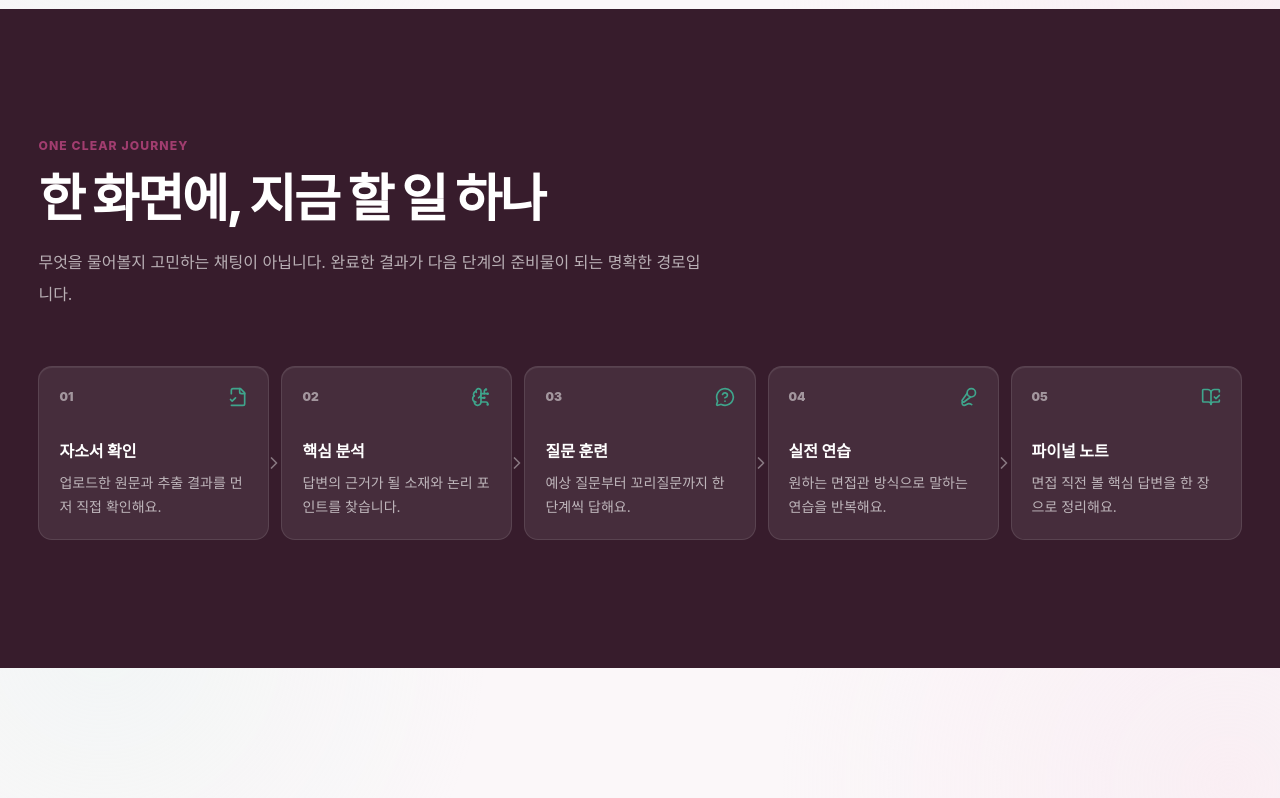
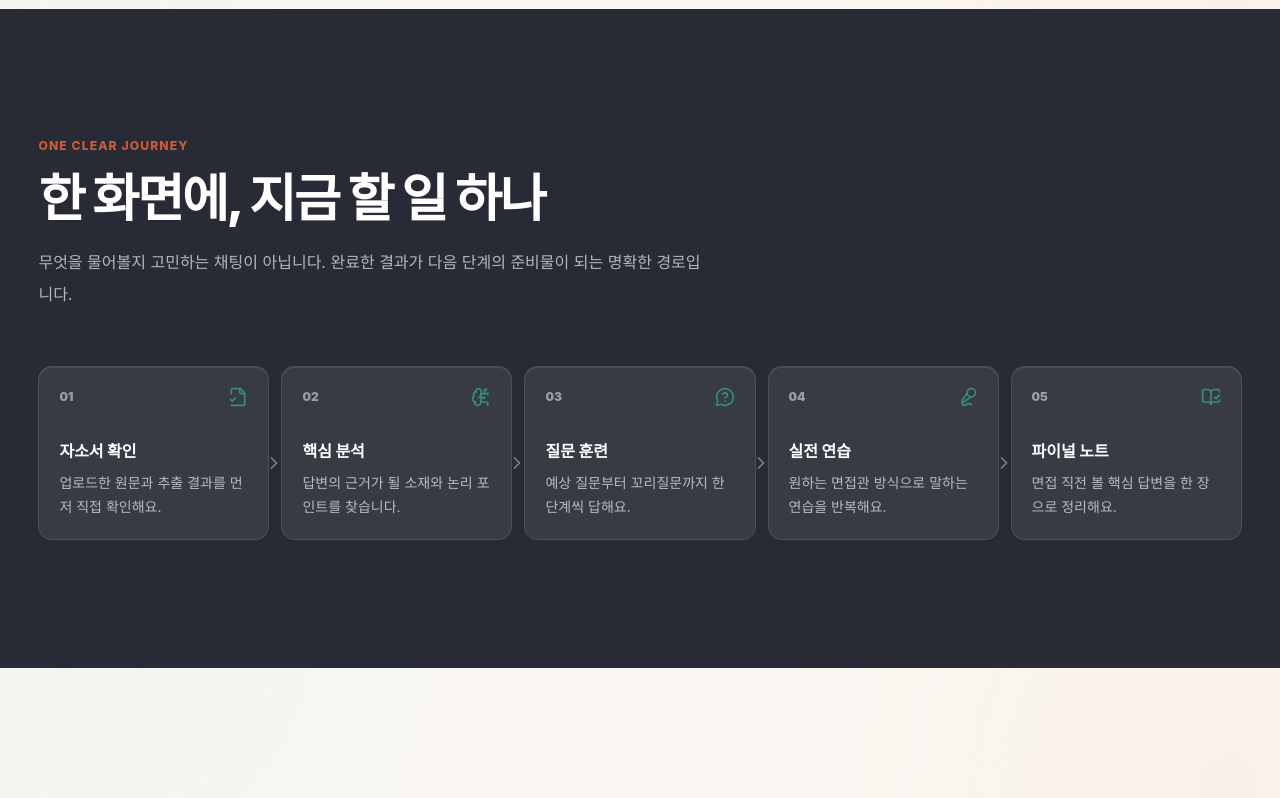
Before and after one commit to khlee-wq/hs-aihow, a Next.js app: page / in a window 1280 px wide. Shown: the part 1760-2558 px from the top of the page. Built offline with nearby package versions, Linux system fonts and the light colour scheme.

Commit message:
feat: adopt ink tangerine brand palette

```diff
--- a/src/app/layout.tsx
+++ b/src/app/layout.tsx
@@ -13,8 +13,8 @@ export const viewport: Viewport = {
   initialScale: 1,
   viewportFit: "cover",
   themeColor: [
-    { media: "(prefers-color-scheme: light)", color: "#fbf7f9" },
-    { media: "(prefers-color-scheme: dark)", color: "#170f14" },
+    { media: "(prefers-color-scheme: light)", color: "#faf7f2" },
+    { media: "(prefers-color-scheme: dark)", color: "#171411" },
   ],
 };
 
--- a/src/components/motion/journey-orbit.tsx
+++ b/src/components/motion/journey-orbit.tsx
@@ -47,7 +47,7 @@ const orbitAnimation = {
             },
             {
               ty: "st",
-              c: { a: 0, k: [0.631, 0.239, 0.435, 1] },
+              c: { a: 0, k: [0.816, 0.353, 0.208, 1] },
               o: { a: 0, k: 42 },
               w: { a: 0, k: 4 },
               lc: 2,
@@ -63,7 +63,7 @@ const orbitAnimation = {
             },
             {
               ty: "fl",
-              c: { a: 0, k: [0.631, 0.239, 0.435, 1] },
+              c: { a: 0, k: [0.816, 0.353, 0.208, 1] },
               o: { a: 0, k: 100 },
               nm: "Dot fill",
             },
@@ -118,7 +118,7 @@ const orbitAnimation = {
             },
             {
               ty: "fl",
-              c: { a: 0, k: [0.247, 0.647, 0.549, 1] },
+              c: { a: 0, k: [0.22, 0.549, 0.486, 1] },
               o: { a: 0, k: 100 },
               nm: "Core fill",
             },
--- a/src/styles/tokens.css
+++ b/src/styles/tokens.css
@@ -1,44 +1,44 @@
 :root {
   color-scheme: light;
-  --canvas: #fbf7f9;
-  --canvas-alt: #f7eaf2;
+  --canvas: #faf7f2;
+  --canvas-alt: #f4e9dc;
   --surface: #ffffff;
   --surface-raised: #ffffff;
-  --surface-subtle: #fdf9fb;
-  --surface-muted: #f5edf2;
-  --surface-inverse: #371c2c;
-  --surface-overlay: rgba(48, 23, 38, 0.54);
-  --text-primary: #321c2a;
-  --text-secondary: #796473;
-  --text-tertiary: #a08c99;
+  --surface-subtle: #fcfaf6;
+  --surface-muted: #f3eee7;
+  --surface-inverse: #282b35;
+  --surface-overlay: rgba(35, 29, 24, 0.54);
+  --text-primary: #282520;
+  --text-secondary: #756e65;
+  --text-tertiary: #9e968c;
   --text-inverse: #ffffff;
-  --brand: #a13d6f;
-  --brand-strong: #7f2f57;
-  --brand-soft: #f7e3ed;
-  --brand-on-white: #7f2f57;
-  --mint: #3fa58c;
-  --mint-soft: #e3f4ef;
-  --coral: #e8895d;
-  --coral-soft: #fff0e7;
-  --warning: #a96e0d;
-  --warning-soft: #fff3d8;
-  --success: #287963;
-  --danger: #b54355;
+  --brand: #d05a35;
+  --brand-strong: #a84327;
+  --brand-soft: #fce8df;
+  --brand-on-white: #a84327;
+  --mint: #388c7c;
+  --mint-soft: #e2f1ed;
+  --coral: #e6a137;
+  --coral-soft: #fff3dc;
+  --warning: #a66a0e;
+  --warning-soft: #fff1d2;
+  --success: #256f5f;
+  --danger: #b44236;
   --text-on-mint: #163d34;
-  --border-soft: rgba(95, 42, 72, 0.075);
-  --border: rgba(95, 42, 72, 0.13);
-  --border-strong: rgba(161, 61, 111, 0.26);
-  --border-accent: rgba(161, 61, 111, 0.4);
-  --focus: #a13d6f;
+  --border-soft: rgba(94, 72, 55, 0.075);
+  --border: rgba(94, 72, 55, 0.13);
+  --border-strong: rgba(208, 90, 53, 0.26);
+  --border-accent: rgba(208, 90, 53, 0.4);
+  --focus: #d05a35;
   --radius-xs: 0.25rem;
   --radius-sm: 0.375rem;
   --radius-md: 0.5rem;
   --radius-lg: 0.875rem;
   --radius-xl: 1.25rem;
   --shadow-sm:
-    0 1px 2px rgba(65, 27, 49, 0.04), 0 8px 24px rgba(83, 38, 64, 0.05);
-  --shadow-md: 0 22px 60px rgba(72, 30, 54, 0.14);
-  --shadow-brand: 0 18px 38px rgba(161, 61, 111, 0.22);
+    0 1px 2px rgba(62, 42, 28, 0.04), 0 8px 24px rgba(82, 55, 36, 0.05);
+  --shadow-md: 0 22px 60px rgba(67, 45, 30, 0.14);
+  --shadow-brand: 0 18px 38px rgba(208, 90, 53, 0.22);
   --space-page: clamp(1rem, 3vw, 2.5rem);
   --content-wide: 90rem;
   --content-reading: 50rem;
@@ -51,36 +51,36 @@
 
 .dark {
   color-scheme: dark;
-  --canvas: #170f14;
-  --canvas-alt: #24121b;
-  --surface: #211720;
-  --surface-raised: #2a1d28;
-  --surface-subtle: #251a23;
-  --surface-muted: #32242e;
-  --surface-inverse: #fff1f7;
-  --surface-overlay: rgba(12, 5, 9, 0.74);
-  --text-primary: #fff4f8;
-  --text-secondary: #d5bac7;
-  --text-tertiary: #a78394;
-  --text-inverse: #2a1520;
-  --brand: #e789b7;
-  --brand-strong: #f3afd0;
-  --brand-soft: #51263d;
-  --brand-on-white: #7f2f57;
-  --mint: #69d3b7;
-  --mint-soft: #173b33;
-  --coral: #ffaa82;
-  --coral-soft: #4a2b24;
+  --canvas: #171411;
+  --canvas-alt: #241a15;
+  --surface: #211c18;
+  --surface-raised: #2b241f;
+  --surface-subtle: #251f1b;
+  --surface-muted: #342c26;
+  --surface-inverse: #fff5ed;
+  --surface-overlay: rgba(11, 8, 5, 0.75);
+  --text-primary: #fff8f2;
+  --text-secondary: #d2c5ba;
+  --text-tertiary: #9f9186;
+  --text-inverse: #2a1e17;
+  --brand: #f49068;
+  --brand-strong: #ffb697;
+  --brand-soft: #563022;
+  --brand-on-white: #a84327;
+  --mint: #69c7b2;
+  --mint-soft: #183a32;
+  --coral: #f0b55b;
+  --coral-soft: #49351b;
   --warning: #ffd078;
   --warning-soft: #493718;
-  --success: #69d3b7;
-  --danger: #ff9eab;
+  --success: #69c7b2;
+  --danger: #ff9a92;
   --text-on-mint: #163d34;
-  --border-soft: rgba(255, 225, 239, 0.075);
-  --border: rgba(255, 225, 239, 0.13);
-  --border-strong: rgba(231, 137, 183, 0.29);
-  --border-accent: rgba(231, 137, 183, 0.46);
-  --focus: #f09bc4;
+  --border-soft: rgba(255, 232, 218, 0.075);
+  --border: rgba(255, 232, 218, 0.13);
+  --border-strong: rgba(244, 144, 104, 0.29);
+  --border-accent: rgba(244, 144, 104, 0.46);
+  --focus: #ffa17d;
   --shadow-sm: 0 1px 2px rgba(0, 0, 0, 0.2), 0 8px 28px rgba(0, 0, 0, 0.2);
   --shadow-md: 0 20px 56px rgba(0, 0, 0, 0.32);
   --shadow-brand: 0 18px 42px rgba(7, 15, 35, 0.48);
```
